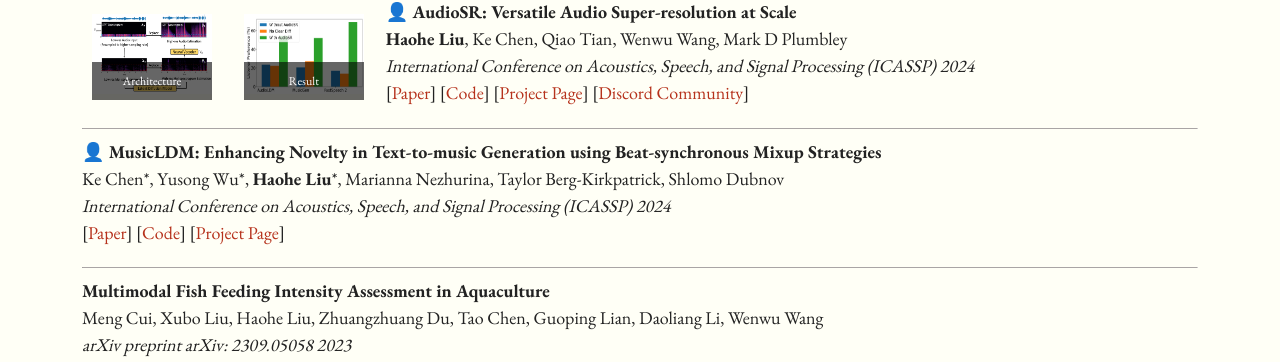
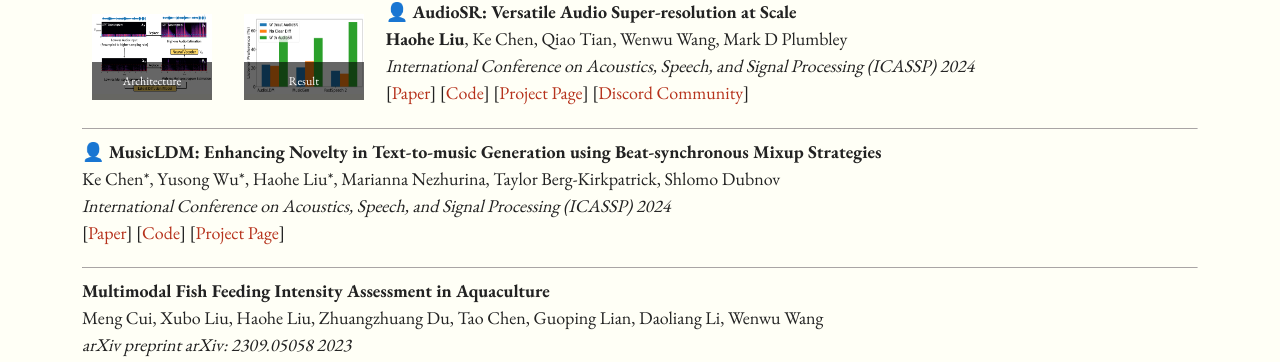
Before and after one commit to haoheliu/haoheliu.github.io, a Jekyll site: the page built from index.md, in a window 1280 px wide and 900 px high, scrolled down 3990 px. Shown: the part 93-455 px from the top of the window. Built offline with Jekyll 4.4.1, drawn with Linux system fonts in a browser that asks for light colours; comment, search, counter and statistics services are not loaded.

```diff
--- a/index.md
+++ b/index.md
@@ -265,7 +265,7 @@ pubs:
           url: https://discord.gg/PCws9edF
 
     - title: "👤 MusicLDM: Enhancing Novelty in Text-to-music Generation using Beat-synchronous Mixup Strategies"
-      author:  "Ke Chen\\*, Yusong Wu\\*, **Haohe Liu**\\*, Marianna Nezhurina, Taylor Berg-Kirkpatrick, Shlomo Dubnov"
+      author:  "Ke Chen\\*, Yusong Wu\\*, Haohe Liu\\*, Marianna Nezhurina, Taylor Berg-Kirkpatrick, Shlomo Dubnov"
       journal: "International Conference on Acoustics, Speech, and Signal Processing (ICASSP)"
       year:    "2024"
       media:
```
